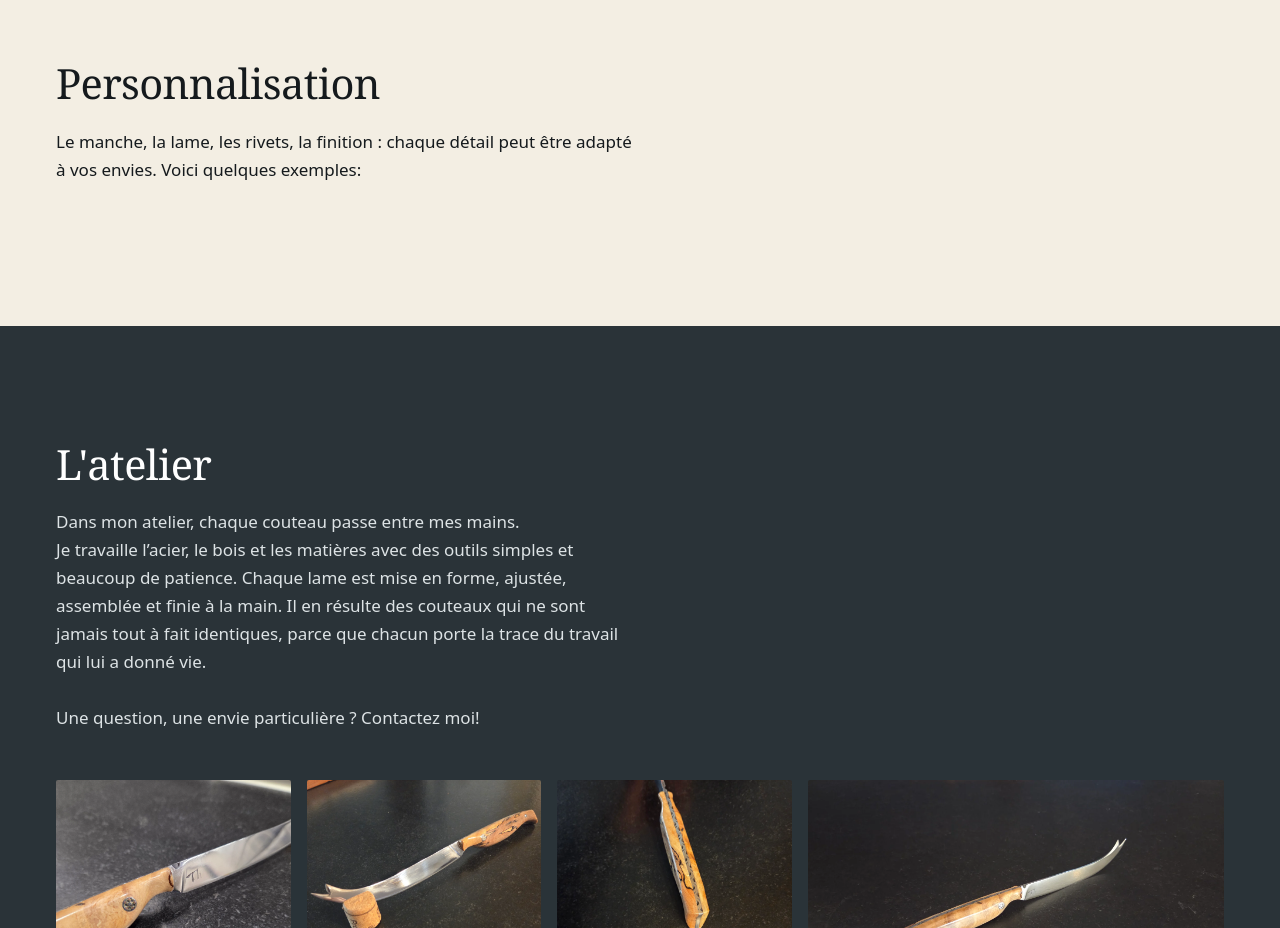
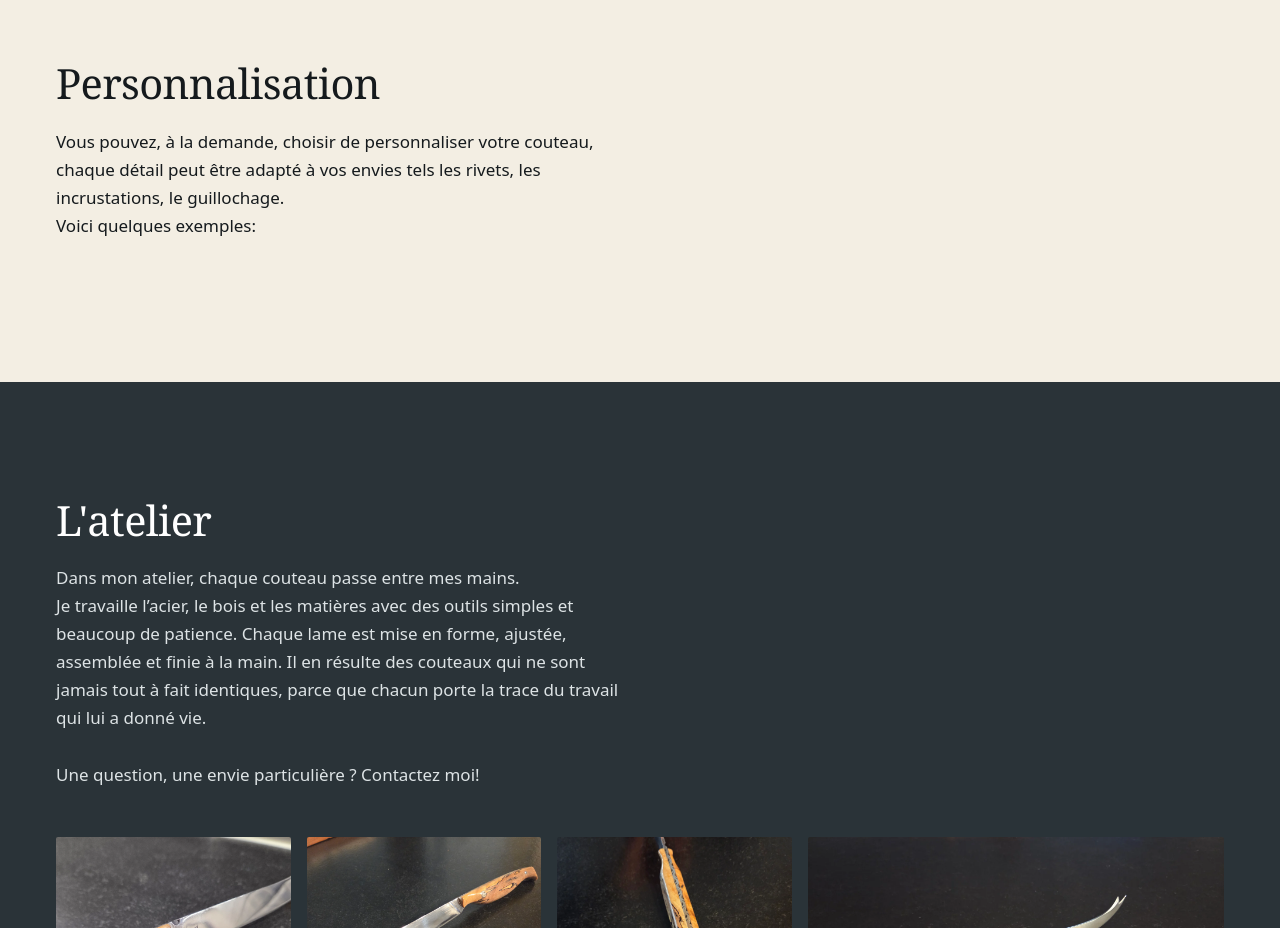
Before and after one commit to thallionsknives/Site, a plain HTML site: page index.html in a window 1280 px wide. Shown: the part 3040-3968 px from the top of the page. Drawn offline with Linux system fonts and the light colour scheme.

Commit message:
Revise personalization description in index.html
Updated personalization text to provide clearer options for customization.

```diff
--- a/index.html
+++ b/index.html
@@ -103,7 +103,7 @@
   <section id="personnalisation" class="bloc fond-perso" aria-labelledby="titre-perso">
     <div class="conteneur">
       <h2 class="reveal" id="titre-perso">Personnalisation</h2>
-      <p class="texte-long reveal" id="perso-texte">Le manche, la lame, les rivets, la finition : chaque détail peut être adapté à vos envies. Voici quelques exemples:</p>
+      <p class="texte-long reveal" id="perso-texte">Vous pouvez, à la demande, choisir de personnaliser votre couteau, chaque détail peut être adapté à vos envies tels les rivets, les incrustations, le guillochage.<br>Voici quelques exemples:</p>
       <div class="perso-grille" id="perso-grille" hidden></div>
     </div>
   </section>
```
